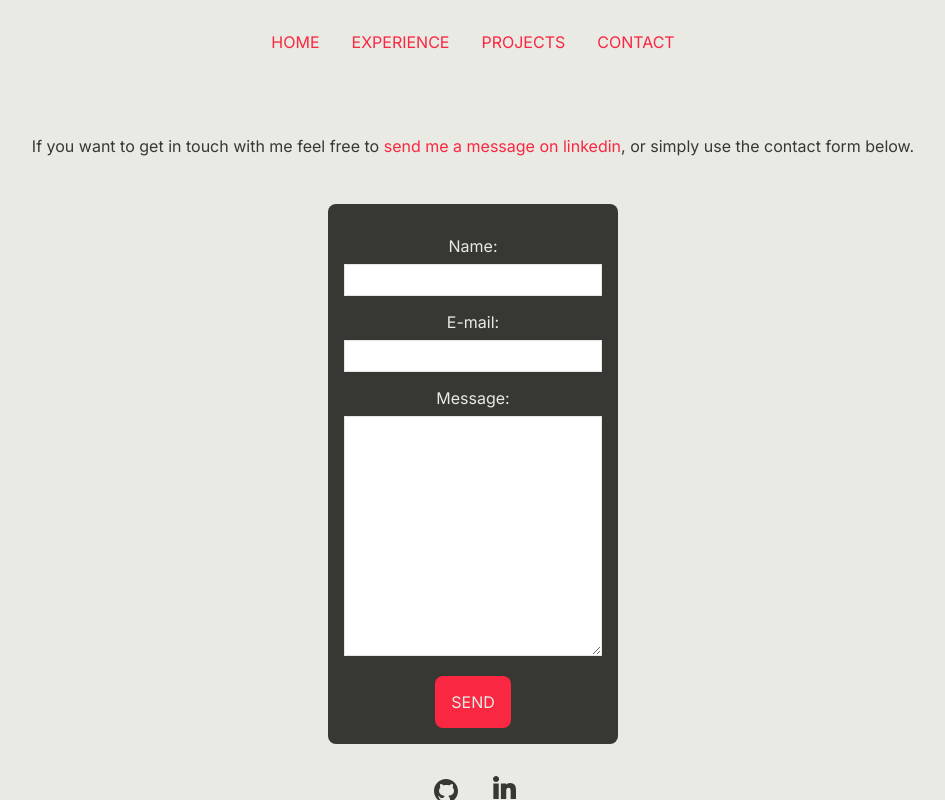
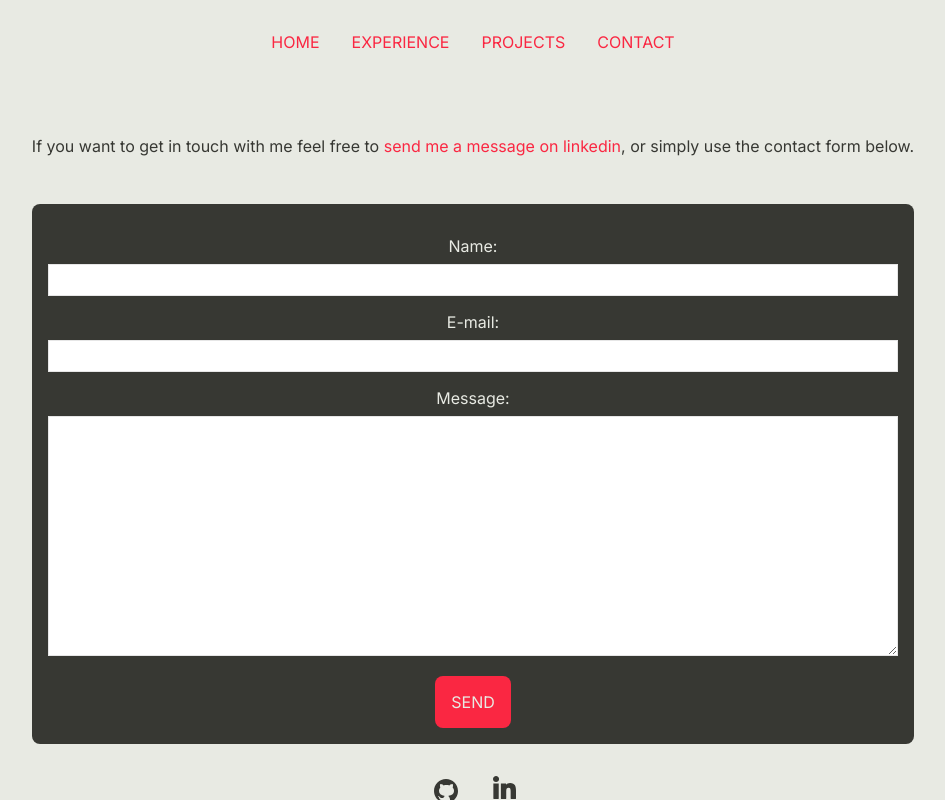
Before and after one commit to Estridha/MyPortfolioWebsite, a Vue app in the folder website/: page /contact in a window 1280 px wide. Shown: the whole page, without its empty margins (167-1112 px from the left). Built offline with nearby package versions, Linux system fonts and the light colour scheme.

Commit message:
added wrapper on contactview for width restriction

```diff
--- a/website/src/views/contactview/ContactView.vue
+++ b/website/src/views/contactview/ContactView.vue
@@ -1,5 +1,7 @@
 <template>
-  <ContactForm />
+  <div class="wrapper">
+    <ContactForm />
+  </div>
 </template>
 
 <script>
```
